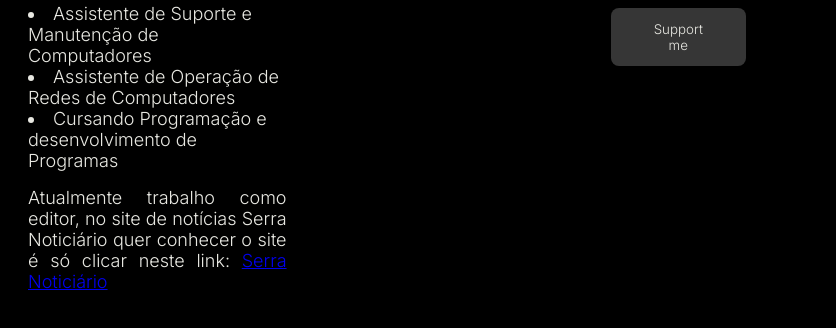
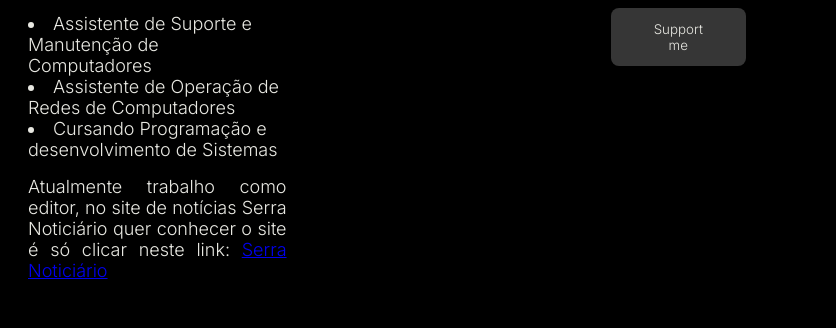
Before and after one commit to fabiojoey/New-Portfolio-Github, a plain HTML site: page index.html in a window 1280 px wide. Shown: the part 400-728 px from the top of the page, 444-1280 px from the left. Drawn offline with Linux system fonts and the light colour scheme.

Commit message:
Update index.html
att 100%

```diff
--- a/index.html
+++ b/index.html
@@ -31,7 +31,7 @@
                 <p class="description"> Amo tecnogia, estou cursando atualmente técnico em informática no Senac, onde ja me formei como:
                     <li>Assistente de Suporte e Manutenção de Computadores</li>
                     <li>Assistente de Operação de Redes de Computadores</li>
-                    <li>Cursando Programação e desenvolvimento de Programas</li>
+                    <li>Cursando Programação e desenvolvimento de Sistemas</li>
                 </p>
                     <p>Atualmente trabalho como editor, no site de notícias Serra Noticiário quer conhecer o site é só clicar neste link: <a href="https://serranoticiario.com.br/"target=_blank>Serra Noticiário </a> </p>
                 </div>
```
